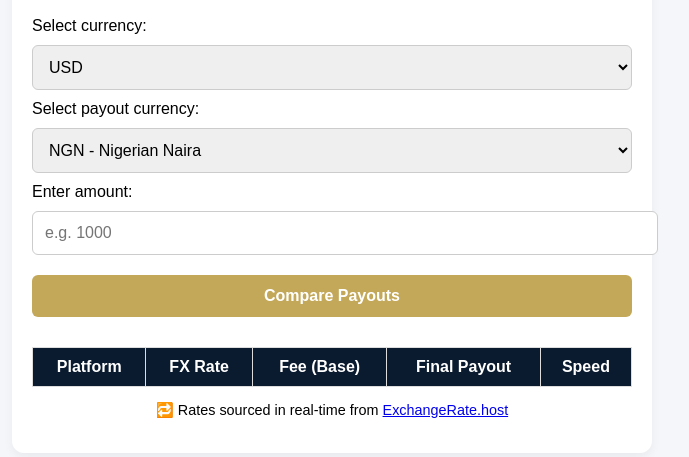
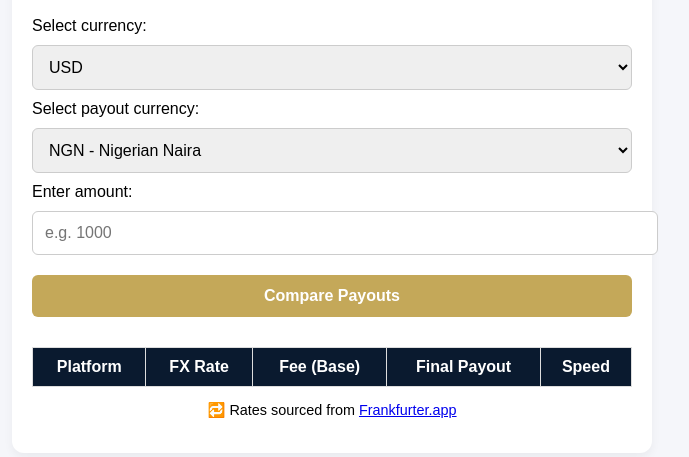
Before and after one commit to Techwithwesterhof/freelancefx-calculator, a plain HTML site: page index.html in a window 1280 px wide. Both pictures are taken after a click on the button "Compare Payouts". Shown: the part 111-568 px from the top of the page, without its empty margins (308-997 px from the left). Drawn offline with Linux system fonts and the light colour scheme; no server answers.

Commit message:
Update index.html

```diff
--- a/index.html
+++ b/index.html
@@ -68,7 +68,7 @@
       <tbody id="results"></tbody>
     </table>
     <p style="margin-top:15px; font-size:0.9rem; text-align:center;">
-      🔁 Rates sourced in real-time from <a href="https://exchangerate.host" target="_blank">ExchangeRate.host</a>
+      🔁 Rates sourced from <a href="https://frankfurter.app" target="_blank">Frankfurter.app</a>
     </p>
   </div>
 
@@ -78,7 +78,8 @@
       const base = document.getElementById('base').value;
       const target = document.getElementById('target').value;
 
-      const res = await fetch(`https://api.exchangerate.host/latest?base=${base}&symbols=${target}`);
+      try {
+        const res = await fetch(`https://api.frankfurter.app/latest?from=${base}&to=${target}`);
         const data = await res.json();
         const rate = data.rates?.[target];
 
@@ -107,6 +108,9 @@
         }).join("");
 
         document.getElementById('results').innerHTML = results;
+      } catch (err) {
+        alert("Error fetching exchange rate. Please try again.");
+      }
     }
   </script>
 </body>
```
Lines whose indentation alone changed are shown as unchanged.
